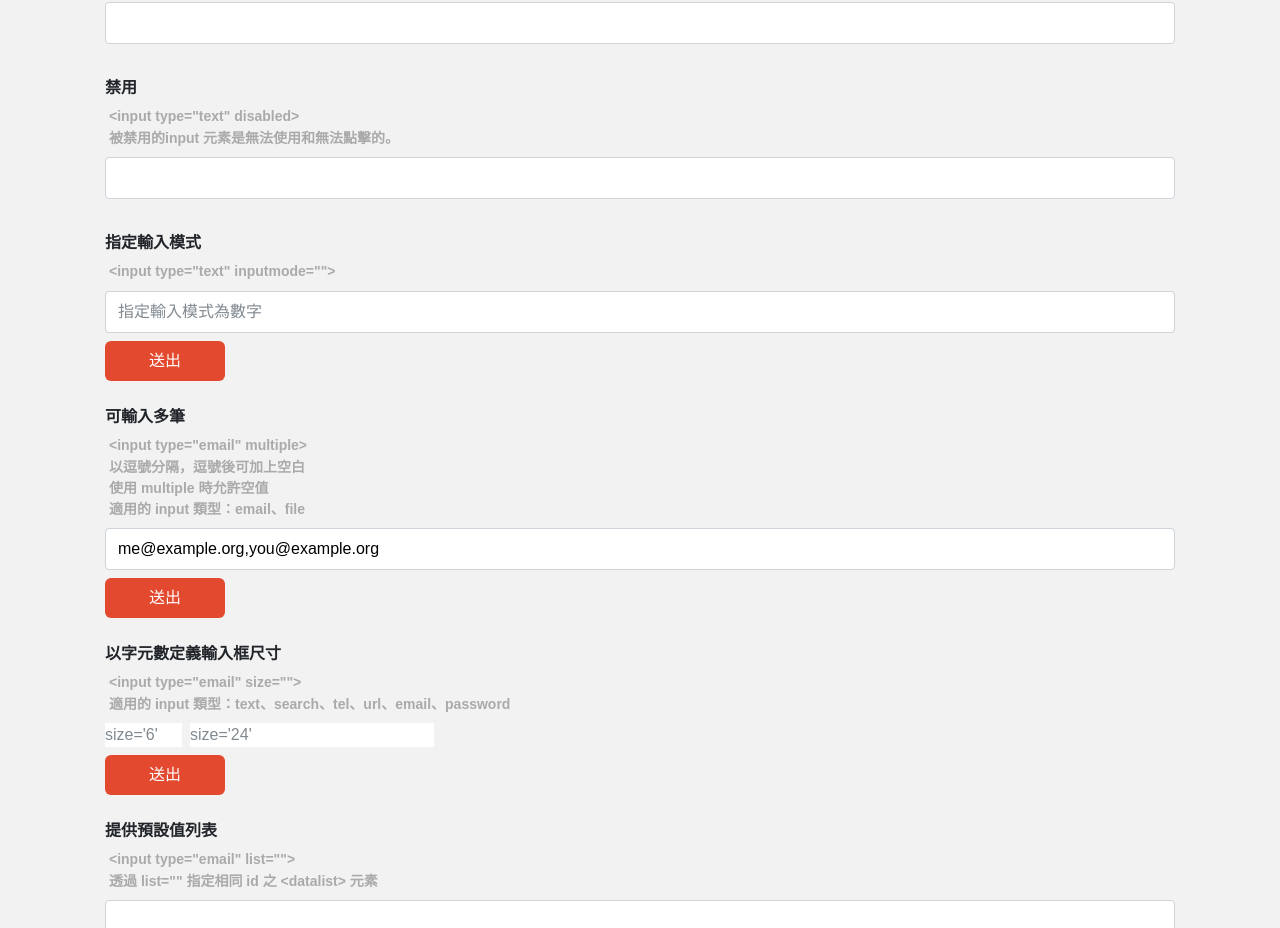
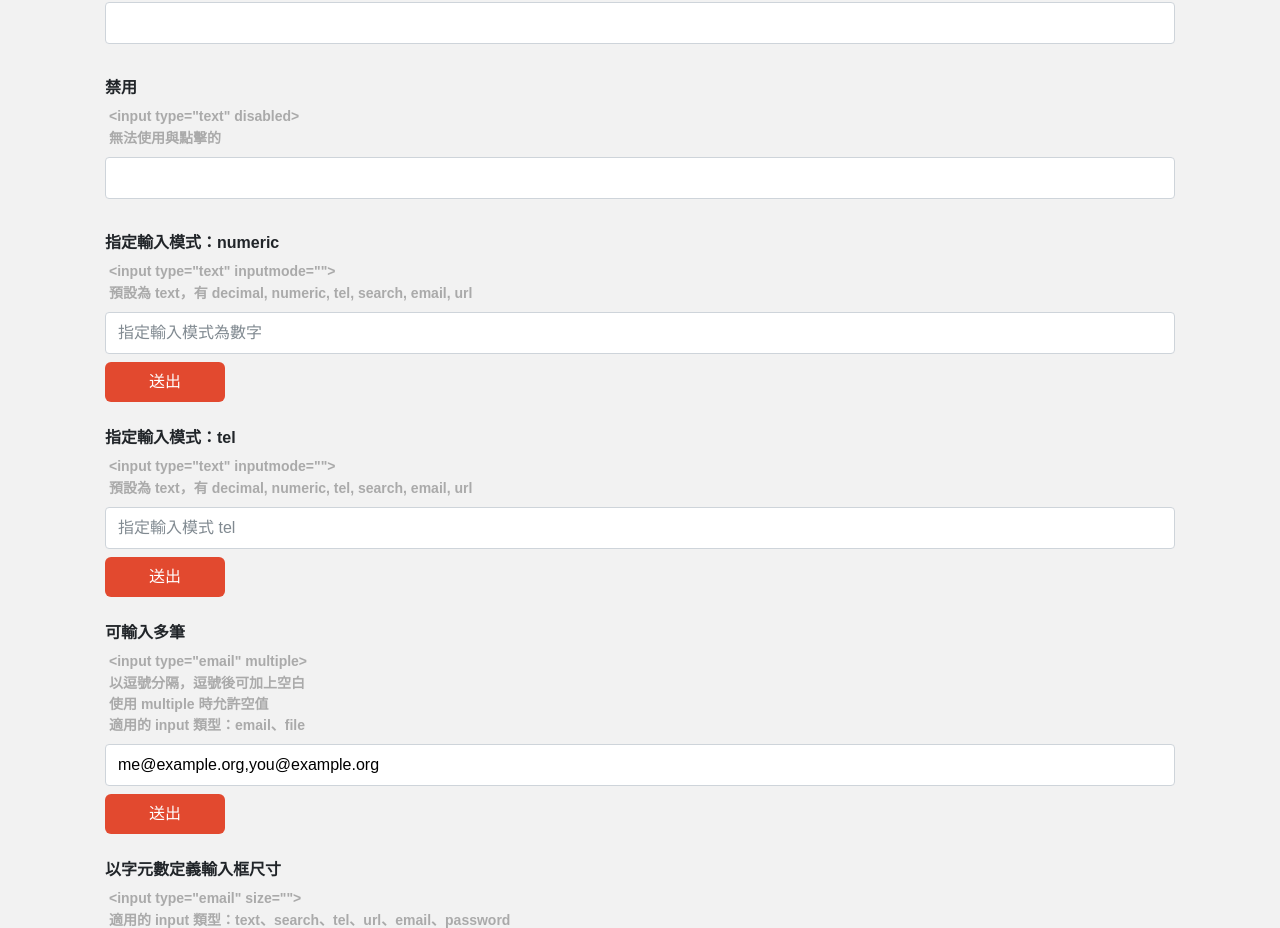
Before and after one commit to yuu-chien/form-optimize-practices, a plain HTML site: page 05-rules.html in a window 1280 px wide. Shown: the part 978-1906 px from the top of the page. Drawn offline with Linux system fonts and the light colour scheme.

Commit message:
update rules

```diff
--- a/05-rules.html
+++ b/05-rules.html
@@ -116,7 +116,7 @@
                         <label for="psw_dis">禁用</label>
                         <div class="l-hint">
                             <span class="o-hint"> &lt;input type="text" disabled></span>
-                            <div class="o-hint">被禁用的input 元素是無法使用和無法點擊的。</div>
+                            <div class="o-hint">無法使用與點擊的</div>
                         </div>
                     </div>
                     <div class="c-form__cnt">
@@ -129,13 +129,32 @@
             <form action="/action_page.php">
                 <div class="c-form">
                     <div class="c-form__tit">
-                        <label for="psw_mode">指定輸入模式</label>
+                        <label for="psw_mode">指定輸入模式：numeric</label>
                         <div class="l-hint">
                             <span class="o-hint"> &lt;input type="text" inputmode=""></span>
+                            <div class="o-hint">預設為 text，有 decimal, numeric, tel, search, email, url</div>
                         </div>
                     </div>
                     <div class="c-form__cnt">
                         <input type="text" name="psw_mode" id="psw_mode" class="o-inpbox" inputmode="numeric" placeholder="指定輸入模式為數字">
+                    </div>
+                </div>
+                <div class="l-btn">
+                    <button class="o-btn">送出</button>
+                </div>
+            </form>
+            <br>
+            <form action="/action_page.php">
+                <div class="c-form">
+                    <div class="c-form__tit">
+                        <label for="psw_mode2">指定輸入模式：tel</label>
+                        <div class="l-hint">
+                            <span class="o-hint"> &lt;input type="text" inputmode=""></span>
+                            <div class="o-hint">預設為 text，有 decimal, numeric, tel, search, email, url</div>
+                        </div>
+                    </div>
+                    <div class="c-form__cnt">
+                        <input type="password" name="psw_mode2" id="psw_mode2" class="o-inpbox" inputmode="tel" placeholder="指定輸入模式 tel">
                     </div>
                 </div>
                 <div class="l-btn">
```
